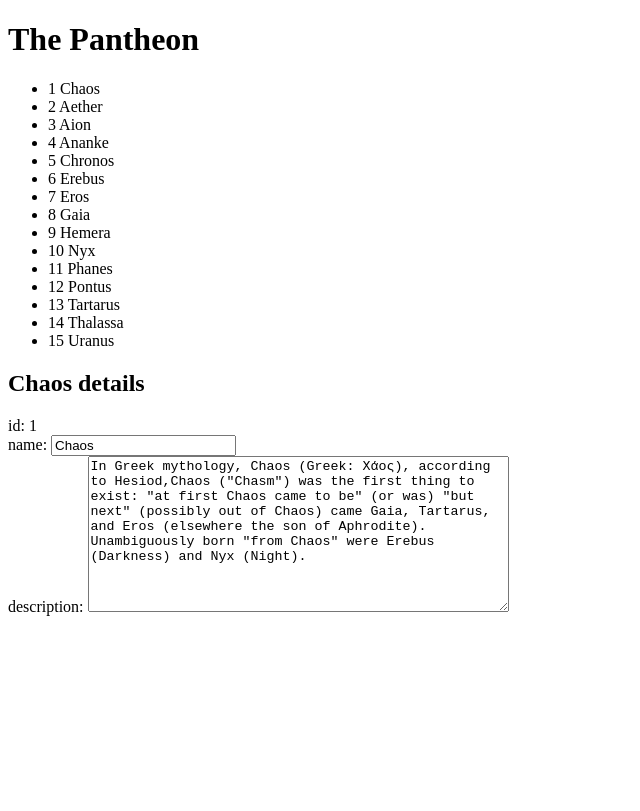
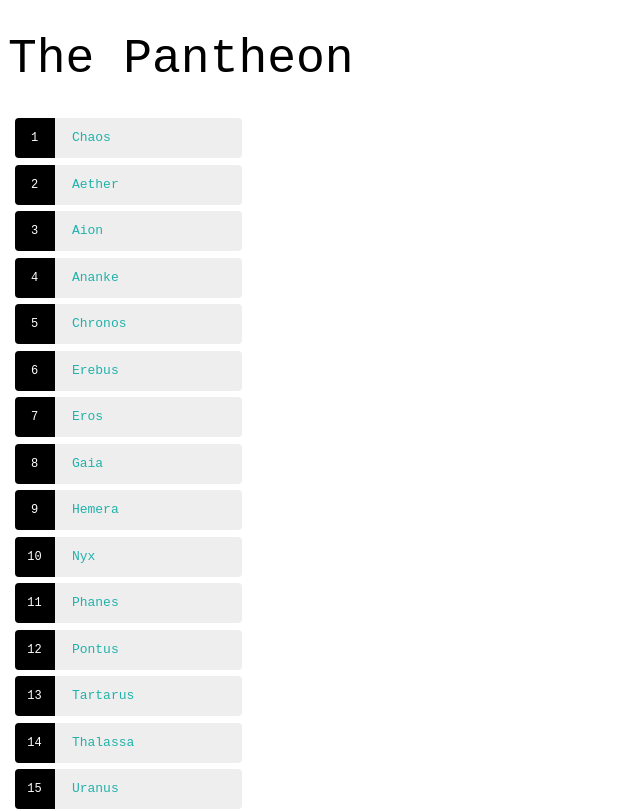
Before and after one commit to chasms/angular4, an Angular app: page / in a window 1280 px wide. Shown: the top 811 px of the page, without its empty margins (0-640 px from the left). Built offline with nearby package versions, Linux system fonts and the light colour scheme.

Commit message:
added styles

```diff
--- a/src/app/app.component.css
+++ b/src/app/app.component.css
@@ -0,0 +1,49 @@
+.selected {
+    background-color: #CFD8DC !important;
+    color: white;
+}
+h1 {
+    font-family: monospace;
+    font-size: 48px;
+    font-weight: 100;
+}
+.gods {
+    margin: 0 0 2em 0;
+    list-style-type: none;
+    padding: 0;
+    width: 15em;
+}
+.gods li {
+    cursor: pointer;
+    position: relative;
+    left: 0;
+    background-color: #EEE;
+    margin: .5em;
+    height: 40px;
+    border-radius: 4px;
+    color: lightseagreen;
+    transition: all .25s ease-in-out;
+    font-family: monospace;
+}
+.gods li.selected:hover {
+    background-color: #BBD8DC !important;
+    color: white;
+}
+.gods li:hover {
+    color: #0099FF;
+    background-color: #DDD;
+    left: .5em;
+}
+.gods .badge {
+    display: inline-block;
+    font-size: small;
+    color: white;
+    background-color: black;
+    line-height: 40px;
+    position: relative;
+    height: 40px;
+    width: 40px;
+    margin-right: .8em;
+    border-radius: 4px 0 0 4px;
+    text-align: center;
+}
--- a/src/app/app.component.html
+++ b/src/app/app.component.html
@@ -1,6 +1,6 @@
 <h1>{{title}}</h1>
-<ul class="primordial-dieties">
-  <li *ngFor="let god of gods">
+<ul class="gods">
+  <li *ngFor="let god of gods" (click)="onSelect(god)">
     <span class="badge">{{god.id}}</span> {{god.name}}
   </li>
 </ul>
```
